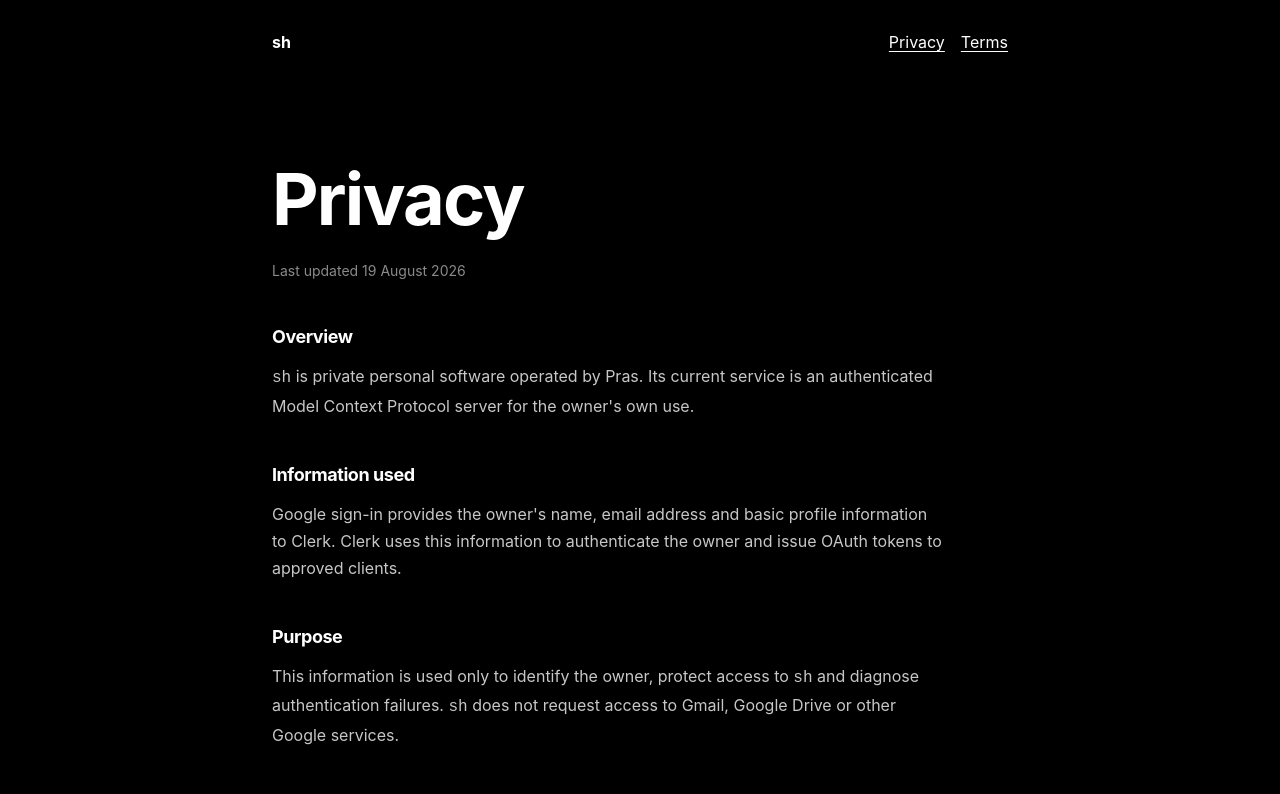
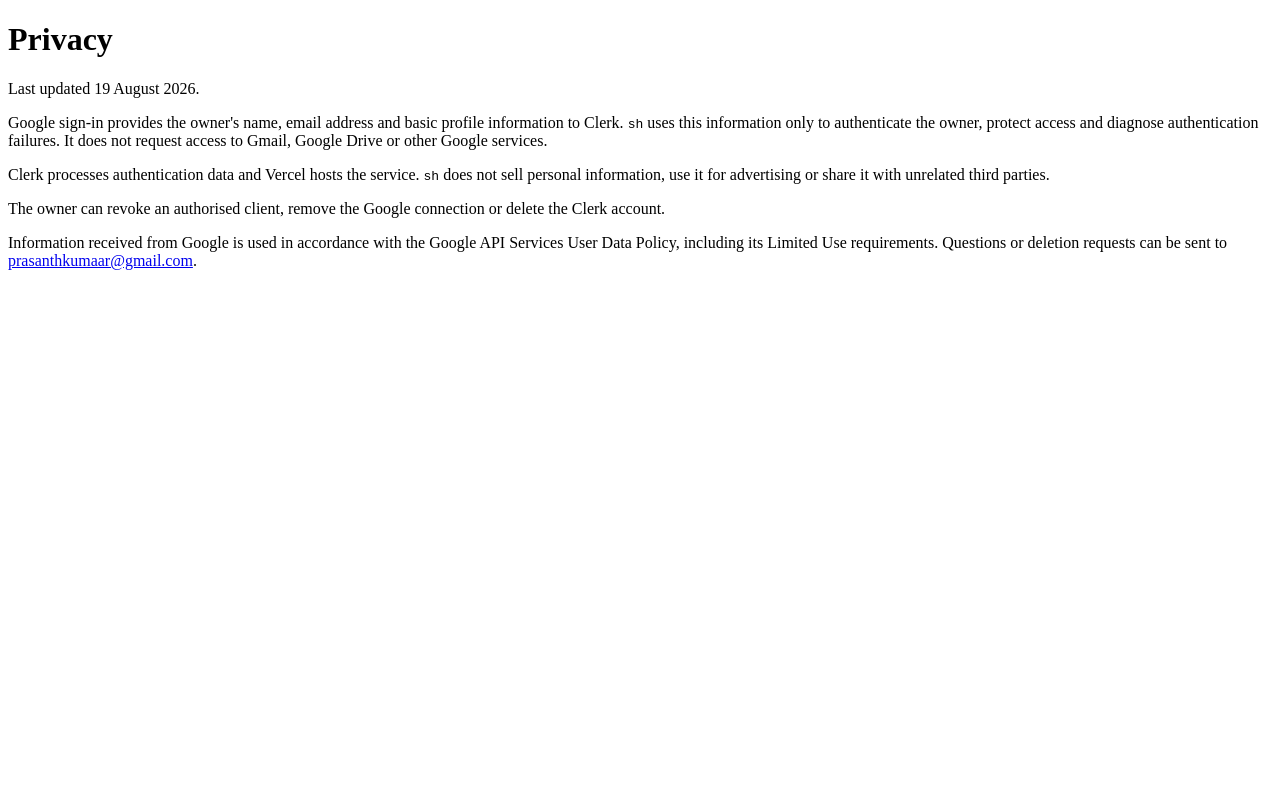
Before and after one commit to prasanthkumaar/plutus, a Next.js app in the folder apps/mcp/: page /privacy in a window 1280 px wide. Shown: the top 794 px of the page. Built offline with nearby package versions, Linux system fonts and the light colour scheme.

Commit message:
refactor(web): minimize OAuth compliance pages
Co-authored-by: Pras <prasanthkumaar@users.noreply.github.com>

```diff
--- a/apps/mcp/app/globals.css
+++ /dev/null
@@ -1,134 +0,0 @@
-:root {
-  color-scheme: dark;
-  background: #000;
-  color: #fff;
-  font-family:
-    Inter, ui-sans-serif, system-ui, -apple-system, BlinkMacSystemFont, "Segoe UI",
-    sans-serif;
-  font-synthesis: none;
-}
-
-* {
-  box-sizing: border-box;
-}
-
-html {
-  background: #000;
-}
-
-body {
-  min-height: 100vh;
-  margin: 0;
-  background: #000;
-  color: #fff;
-}
-
-a {
-  color: inherit;
-  text-underline-offset: 0.2em;
-}
-
-a:hover {
-  color: #b8b8b8;
-}
-
-.site-shell {
-  width: min(100% - 3rem, 46rem);
-  margin: 0 auto;
-}
-
-.site-header,
-.site-footer {
-  display: flex;
-  align-items: center;
-  justify-content: space-between;
-  gap: 1.5rem;
-}
-
-.site-header {
-  padding: 2rem 0;
-}
-
-.site-footer {
-  padding: 3rem 0 2rem;
-  color: #a3a3a3;
-  font-size: 0.875rem;
-}
-
-.wordmark {
-  font-weight: 700;
-  text-decoration: none;
-}
-
-.site-nav {
-  display: flex;
-  gap: 1rem;
-}
-
-main {
-  padding: 5rem 0;
-}
-
-h1,
-h2 {
-  letter-spacing: -0.025em;
-}
-
-h1 {
-  max-width: 14ch;
-  margin: 0 0 1.5rem;
-  font-size: clamp(2.75rem, 8vw, 5.5rem);
-  line-height: 0.98;
-}
-
-h2 {
-  margin: 2.75rem 0 0.75rem;
-  font-size: 1.125rem;
-}
-
-p,
-li {
-  color: #c7c7c7;
-  font-size: 1rem;
-  line-height: 1.7;
-}
-
-.lede {
-  max-width: 36rem;
-  color: #fff;
-  font-size: clamp(1.125rem, 3vw, 1.5rem);
-  line-height: 1.5;
-}
-
-.legal {
-  max-width: 42rem;
-}
-
-.legal h1 {
-  font-size: clamp(2.5rem, 7vw, 4.5rem);
-}
-
-.updated {
-  color: #8a8a8a;
-  font-size: 0.875rem;
-}
-
-ul {
-  padding-left: 1.25rem;
-}
-
-@media (max-width: 36rem) {
-  .site-shell {
-    width: min(100% - 2rem, 46rem);
-  }
-
-  .site-header,
-  .site-footer {
-    align-items: flex-start;
-    flex-direction: column;
-  }
-
-  main {
-    padding: 3rem 0;
-  }
-}
--- a/apps/mcp/app/layout.tsx
+++ b/apps/mcp/app/layout.tsx
@@ -1,44 +1,9 @@
-import type { Metadata, Viewport } from "next";
-import Link from "next/link";
 import type { ReactNode } from "react";
-
-import "./globals.css";
-
-export const metadata: Metadata = {
-  metadataBase: new URL("https://pras.sh"),
-  title: {
-    default: "sh",
-    template: "%s | sh",
-  },
-  description: "Pras's personal operating system and interface to everything.",
-};
-
-export const viewport: Viewport = {
-  colorScheme: "dark",
-  themeColor: "#000000",
-};
 
 export default function RootLayout({ children }: { children: ReactNode }) {
   return (
     <html lang="en">
-      <body>
-        <div className="site-shell">
-          <header className="site-header">
-            <Link className="wordmark" href="/">
-              sh
-            </Link>
-            <nav aria-label="Legal" className="site-nav">
-              <Link href="/privacy">Privacy</Link>
-              <Link href="/terms">Terms</Link>
-            </nav>
-          </header>
-          {children}
-          <footer className="site-footer">
-            <span>sh by Pras</span>
-            <span>Private personal software</span>
-          </footer>
-        </div>
-      </body>
+      <body>{children}</body>
     </html>
   );
 }
--- a/apps/mcp/app/privacy/page.tsx
+++ b/apps/mcp/app/privacy/page.tsx
@@ -1,57 +1,29 @@
-import type { Metadata } from "next";
-
-export const metadata: Metadata = {
-  title: "Privacy",
-  description: "How sh handles personal and Google account data.",
-};
-
 export default function PrivacyPage() {
   return (
-    <main className="legal">
+    <main>
       <h1>Privacy</h1>
-      <p className="updated">Last updated 19 August 2026</p>
-
-      <h2>Overview</h2>
-      <p>
-        <code>sh</code> is private personal software operated by Pras. Its
-        current service is an authenticated Model Context Protocol server for
-        the owner&apos;s own use.
-      </p>
-
-      <h2>Information used</h2>
+      <p>Last updated 19 August 2026.</p>
       <p>
         Google sign-in provides the owner&apos;s name, email address and basic
-        profile information to Clerk. Clerk uses this information to
-        authenticate the owner and issue OAuth tokens to approved clients.
+        profile information to Clerk. <code>sh</code> uses this information
+        only to authenticate the owner, protect access and diagnose
+        authentication failures. It does not request access to Gmail, Google
+        Drive or other Google services.
       </p>
-
-      <h2>Purpose</h2>
-      <p>
-        This information is used only to identify the owner, protect access to{" "}
-        <code>sh</code> and diagnose authentication failures. <code>sh</code>{" "}
-        does not request access to Gmail, Google Drive or other Google services.
-      </p>
-
-      <h2>Storage and sharing</h2>
       <p>
         Clerk processes authentication data and Vercel hosts the service.{" "}
         <code>sh</code> does not sell personal information, use it for
-        advertising or share it with unrelated third parties. No financial or
-        portfolio data is stored by this foundation.
+        advertising or share it with unrelated third parties.
       </p>
-
-      <h2>Control and deletion</h2>
       <p>
         The owner can revoke an authorised client, remove the Google connection
-        or delete the Clerk account. Questions or deletion requests can be sent
-        to <a href="mailto:prasanthkumaar@gmail.com">prasanthkumaar@gmail.com</a>.
+        or delete the Clerk account.
       </p>
-
-      <h2>Google API data</h2>
       <p>
-        <code>sh</code> uses information received from Google only for
-        authentication and in accordance with the Google API Services User Data
-        Policy, including its Limited Use requirements.
+        Information received from Google is used in accordance with the Google
+        API Services User Data Policy, including its Limited Use requirements.
+        Questions or deletion requests can be sent to{" "}
+        <a href="mailto:prasanthkumaar@gmail.com">prasanthkumaar@gmail.com</a>.
       </p>
     </main>
   );
```
Also changed, not shown: apps/mcp/app/page.tsx (+10 -15 lines), apps/mcp/app/terms/page.tsx (+6 -33 lines).
